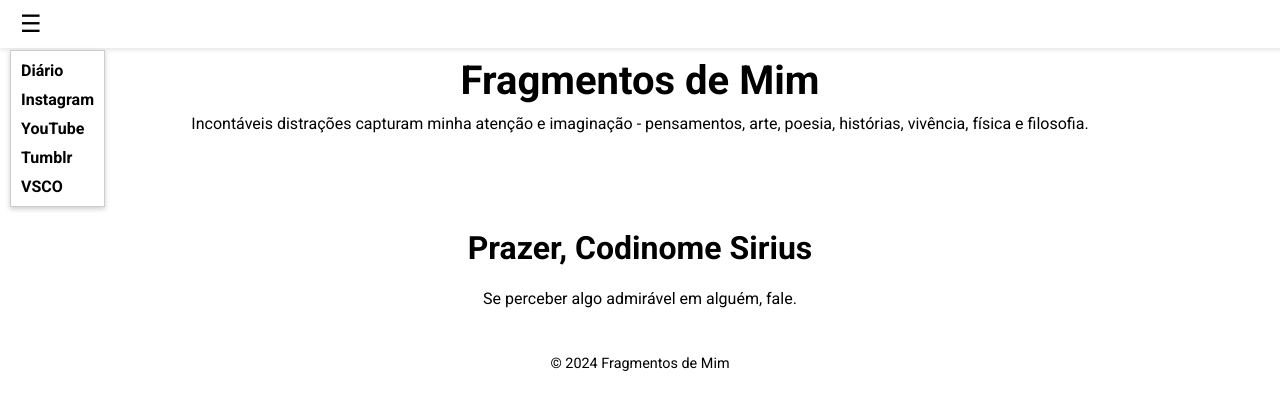
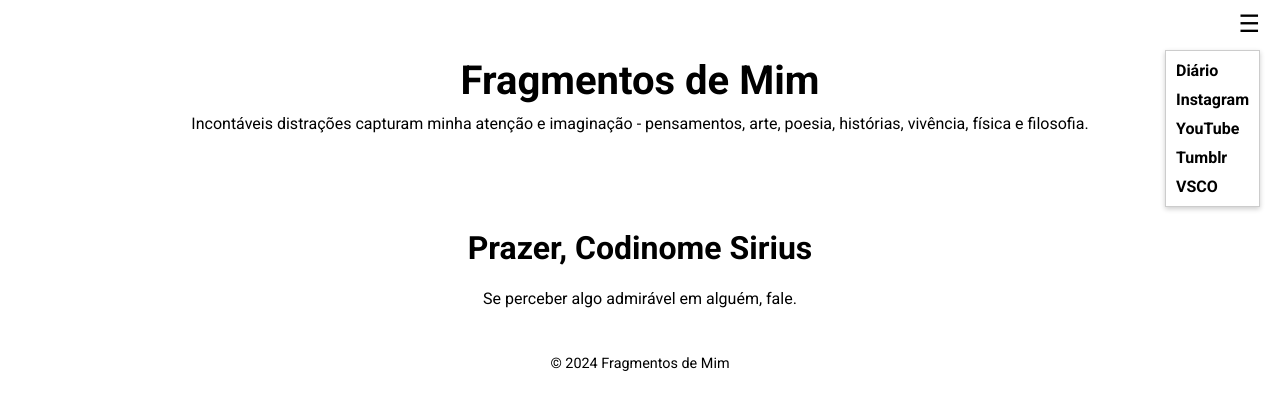
Before and after one commit to deividvas/meu-diario, a plain HTML site: page index.html in a window 1280 px wide. Drawn offline with Linux system fonts and the light colour scheme.

Commit message:
Update style.css

```diff
--- a/style.css
+++ b/style.css
@@ -56,25 +56,34 @@ footer {
     font-size: 0.9rem;
 }
 
+/* Menu fixo */
+.fixed-link {
+    position: fixed;
+    top: 10px;
+    left: 10px;
+}
+
+.fixed-link a {
+    text-decoration: none;
+    font-size: 1rem;
+    font-weight: bold;
+    color: #000000; /* Preto */
+}
+
 /* Menu de três pontinhos */
 nav {
     position: fixed;
     top: 0;
-    left: 0;
-    background-color: #ffffff; /* Fundo branco */
-    width: 100%; /* Largura total */
-    padding: 10px 20px;
-    box-shadow: 0 2px 5px rgba(0, 0, 0, 0.1); /* Sombra sutil */
-    display: flex;
-    justify-content: space-between;
-    align-items: center;
+    right: 10px;
+    background-color: transparent; /* Sem fundo */
+    padding: 10px;
     z-index: 10;
 }
 
 .menu-icon {
     font-size: 1.5rem;
     cursor: pointer;
-    color: #000000; /* Cor preta */
+    color: #000000; /* Preto */
 }
 
 /* Lista do menu */
@@ -86,7 +95,7 @@ ul {
     flex-direction: column;
     position: absolute;
     top: 50px;
-    left: 10px;
+    right: 10px;
     background-color: #ffffff;
     border: 1px solid #cccccc;
     padding: 10px;
@@ -97,12 +106,12 @@ ul {
 /* Links do menu */
 ul li a {
     text-decoration: none;
-    color: #000000; /* Cor preta */
+    color: #000000; /* Preto */
     font-size: 1rem;
     font-weight: bold;
 }
 
 /* Exibir menu ao ativar */
 ul.hidden {
-    display: flex; /* Mostra o menu quando não está oculto */
+    display: flex; /* Mostra o menu ao remover a classe hidden */
 }
```
